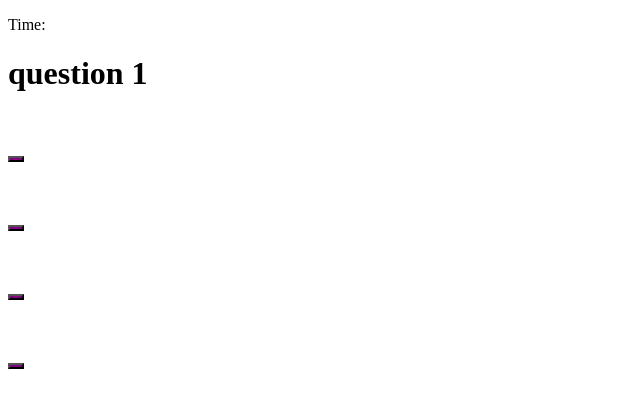
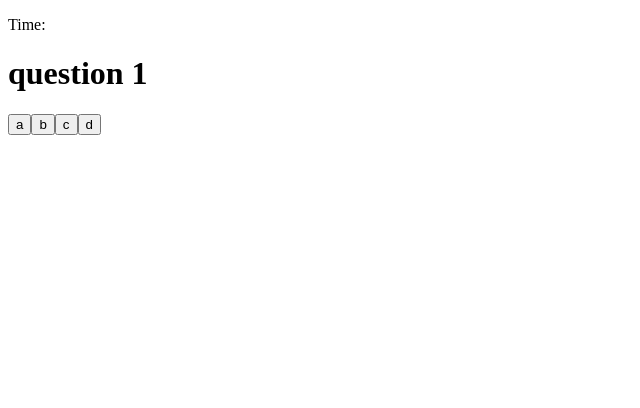
Before and after one commit to smilleeymilleey/code_quiz, a plain HTML site: page questions.html in a window 1280 px wide. Shown: the whole page, without its empty margins (0-640 px from the left). Drawn offline with Linux system fonts and the light colour scheme.

Commit message:
created dynamically generated buttons

```diff
--- a/questions.html
+++ b/questions.html
@@ -9,10 +9,9 @@
   <div id="question__Container">
   <p id="quiz__Time">Time:</p>
   <h1 id="question">placeholder</h1>
-  <button id="answer1" class="answer"></button>
-    <button id="answer2" class="answer"></button>
-    <button id="answer3" class="answer"></button>
-  <button id="answer4" class="answer"></button>
+<div id="answerChoice__Container">
+
+</div>
 
   <h1 id="correct__Wrong"></h1>
 
--- a/questions.js
+++ b/questions.js
@@ -40,11 +40,17 @@ let addQuestionsAndAnswers = [
 // need to loop through the answers and output on buttons???
 
 
-for (let i = 0; i < addQuestionsAndAnswers[answers[0]].length; i++){
-  let codeAnswers = addQuestionsAndAnswers.push(addQuestionsAndAnswers[answers[i]])
-    document.getElementsByClassName("answers").innerHTML = codeAnswers.answers;
+for (let i = 0; i < addQuestionsAndAnswers[numberOfQuestion].answers.length; i++){
+
+    let answerChoices = addQuestionsAndAnswers[numberOfQuestion].answers[i];
 
 
+    let answerChoiceButton = document.createElement("button");
+    answerChoiceButton.innerHTML = answerChoices;
+
+
+
+   document.getElementById("answerChoice__Container").appendChild(answerChoiceButton)
 
 }
 
```
